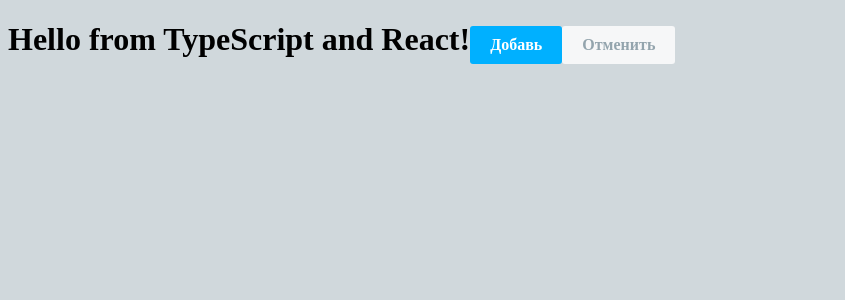
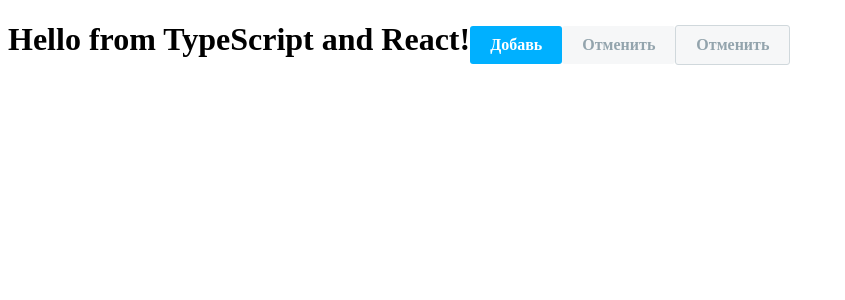
Before and after one commit to ermo4enkov/2dooshka, a React app: page / in a window 1280 px wide. Shown: the top 300 px of the page, without its empty margins (0-845 px from the left). Built offline with nearby package versions, Linux system fonts and the light colour scheme; the HTML template or start-up script is replaced by a standard one.

Commit message:
Finished with buttons

```diff
--- a/src/assets/scss/buttons/buttons.scss
+++ b/src/assets/scss/buttons/buttons.scss
@@ -22,16 +22,14 @@
         filter: brightness(80%);
     }
 
-    &.is-blocked,
-    &:blocked{
+    &.is-blocked{
         background-color: $grey-light;
         border: solid 1px $grey;
         color: $grey-dark;
         cursor: default;
         &:hover{
-            background-color: $grey-light;
-            border: solid 1px $grey;
-            color: $grey-dark;
+            filter: none;
+            box-shadow: none;
         }
     }
 
--- a/src/assets/scss/styles.scss
+++ b/src/assets/scss/styles.scss
@@ -2,7 +2,6 @@
 @import "./buttons/buttons";
 
 body {
- background: $grey;
  font-family: 'source-sans-pro';
  font-size: 16px;
 }
--- a/src/components/buttons/button_cancel/button_cancel.tsx
+++ b/src/components/buttons/button_cancel/button_cancel.tsx
@@ -3,6 +3,7 @@ import * as React from "react";
 // export interface ButtonAddProps { name: string; }
 interface ButtonProps {
     text: string;
+    isBlocked?: boolean;
 }
 
 interface ButtonState {
@@ -11,12 +12,22 @@ interface ButtonState {
 
 export class ButtonCancel extends React.Component<ButtonProps, ButtonState> {
     constructor(props: ButtonProps) {
-		super(props);
+        super(props);
+
+        this.state = {
+            isBlocked: props.isBlocked
+        };
+    }
+
+    changeState() {
+        this.state = {
+            isBlocked: true
+        };
     }
 
     render() {
         return (
-            <div className="button button_cancel">
+            <div className={"button button_cancel " + (this.state.isBlocked ? "is-blocked" : " ")} onClick={this.changeState.bind(this)}>
                 {this.props.text}
             </div>
         );
--- a/src/components/hello.tsx
+++ b/src/components/hello.tsx
@@ -8,4 +8,5 @@ export const Hello = (props: HelloProps) =>
     <h1>Hello from {props.compiler} and {props.framework}!
         <ButtonAdd text="Добавь"/>
         <ButtonCancel text="Отменить"/>
+        <ButtonCancel text="Отменить" isBlocked={true}/>
     </h1>;
```
Also changed, not shown: 1 other file (tests, documents, lock files or other folders).
